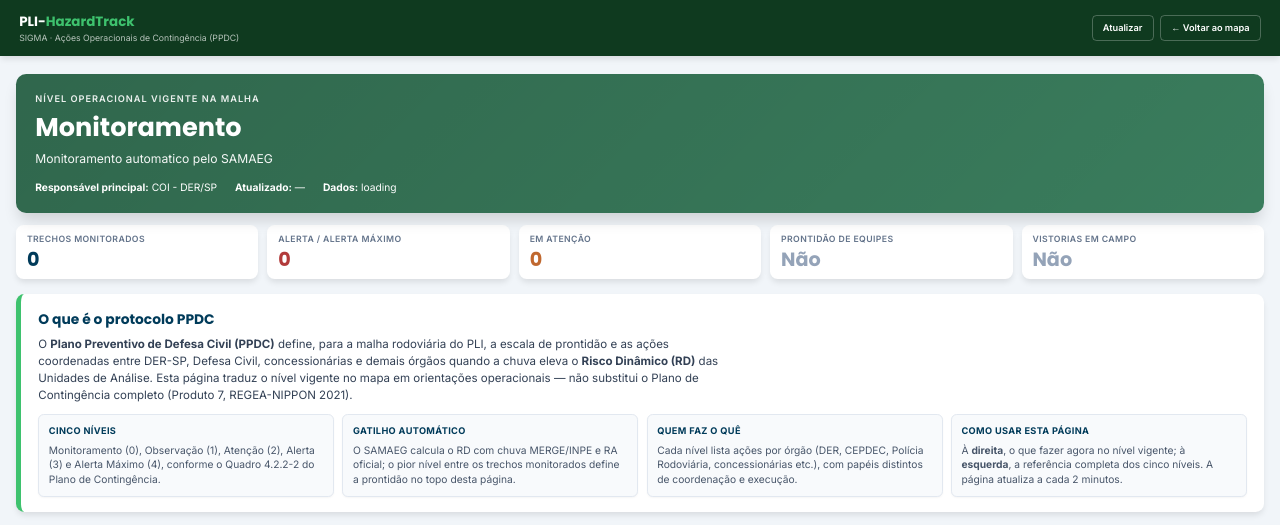
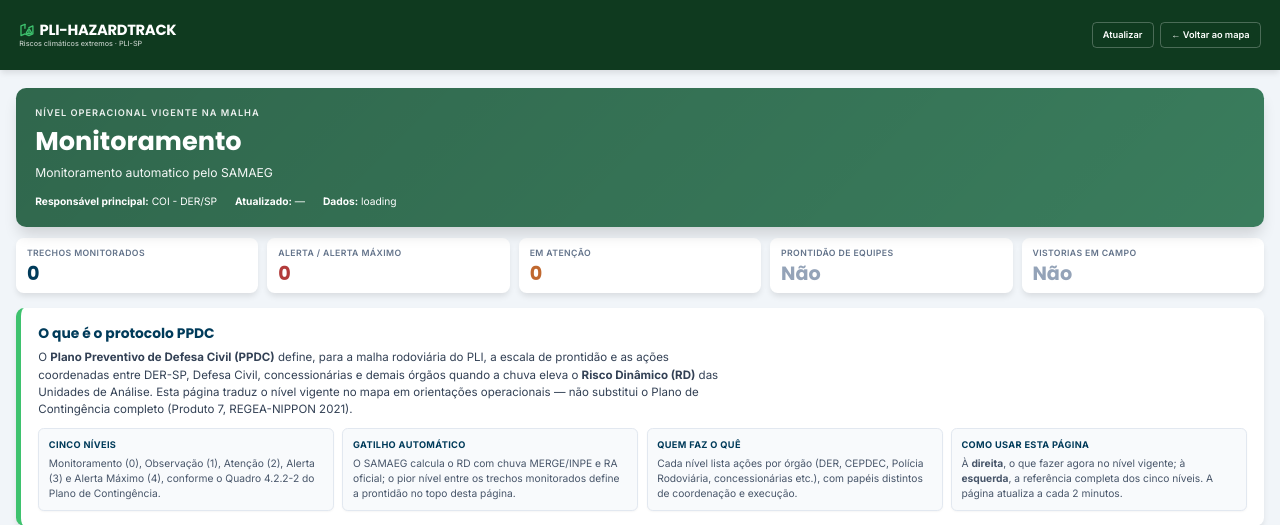
Before and after one commit to vpcapanema/PLI-HazardTrack, a Flask app: page /acoes in a window 1280 px wide. Shown: the top 525 px of the page. Run offline with Flask 3, Linux system fonts and the light colour scheme.

Commit message:
fix(ui): marca padrao e 70px na documentacao e nas acoes
Duas paginas ficaram fora do padrao. A sidebar da documentacao ainda
trazia o icone PNG, o nome em caixa mista e o slogan longo, que cortava
na altura nova. A pagina de acoes tinha topbar propria em 56px com a
marca "PLI-HazardTrack" pintando so o sobrenome de verde.

Ambas passam ao bloco fixo da marca (icone verde, "PLI-HAZARDTRACK" em
branco, "Riscos climaticos extremos · PLI-SP" a 49%) e a topbar das
acoes vai a 70px, a altura padrao do ecossistema.

Co-Authored-By: Claude Fable 5.1 <noreply@anthropic.com>

```diff
--- a/templates/acoes.html
+++ b/templates/acoes.html
@@ -41,7 +41,11 @@
         .topbar {
             background: var(--verde-escuro);
             color: #fff;
-            padding: 0.9rem 1.5rem;
+            /* Altura padrao do ecossistema (cabecalho do Smart Router). */
+            box-sizing: border-box;
+            height: 70px;
+            min-height: 70px;
+            padding: 0.5rem 1.5rem;
             display: flex;
             align-items: center;
             justify-content: space-between;
@@ -51,9 +55,11 @@
             z-index: 50;
             box-shadow: var(--shadow-md);
         }
-        .topbar .brand { font-family: var(--font-display); font-weight: 700; font-size: 1.05rem; }
-        .topbar .brand span { color: var(--verde); }
-        .topbar .brand small { display: block; font-family: var(--font); font-weight: 400; font-size: 0.68rem; color: rgba(255,255,255,.7); }
+        /* Marca: identidade fixa — icone verde + nome branco; slogan · PLI-SP a 49%. */
+        .topbar .brand { display: flex; flex-direction: column; align-items: flex-start; font-size: 1.15rem; color: #fff; }
+        .topbar .brand-head { display: inline-flex; align-items: center; gap: 0.35rem; font-family: var(--font-display); font-weight: 700; font-size: 1em; line-height: 1.1; letter-spacing: -0.3px; white-space: nowrap; }
+        .topbar .brand-icon { flex-shrink: 0; width: 1.08em; height: 1.08em; color: var(--verde); }
+        .topbar .brand small { display: block; font-family: var(--font); font-weight: 500; font-size: 0.49em; line-height: 1.2; margin-top: 0.15rem; color: rgba(255,255,255,.72); white-space: nowrap; }
         .topbar-actions { display: flex; gap: 0.5rem; flex-shrink: 0; }
         .tb-link {
             color: #fff;
@@ -442,8 +448,18 @@
     {% set cores = {0:'#3a7d5d',1:'#b08d2e',2:'#c0682f',3:'#b23b3b',4:'#7a4fa3'} %}
     <header class="topbar">
         <div class="brand">
-            PLI-<span>HazardTrack</span>
-            <small>SIGMA · Ações Operacionais de Contingência (PPDC)</small>
+            <span class="brand-head">
+                <svg class="brand-icon" viewBox="0 0 24 24" fill="none" stroke="currentColor"
+                    stroke-width="2" stroke-linecap="round" stroke-linejoin="round" aria-hidden="true">
+                    <path d="M9 3.5 3 6v14.5l6-2.5 6 2.5 6-2.5V6l-6 2.5" />
+                    <path d="M9 3.5v6" />
+                    <path d="M12.1 17.4h5.8a1 1 0 0 0 .87-1.5l-2.9-5a1 1 0 0 0-1.74 0l-2.9 5a1 1 0 0 0 .87 1.5Z" />
+                    <path d="M15 13v1.2" />
+                    <path d="M15 15.9v.1" />
+                </svg>
+                <span>PLI-HAZARDTRACK</span>
+            </span>
+            <small>Riscos climáticos extremos · PLI-SP</small>
         </div>
         <div class="topbar-actions">
             <a class="tb-link" href="javascript:location.reload()">Atualizar</a>
```
Also changed, not shown: templates/docs/_base.html (+17 -7 lines).
